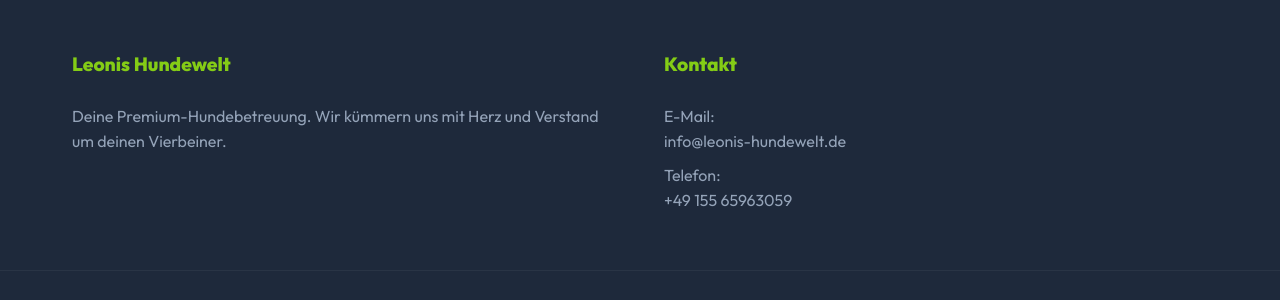
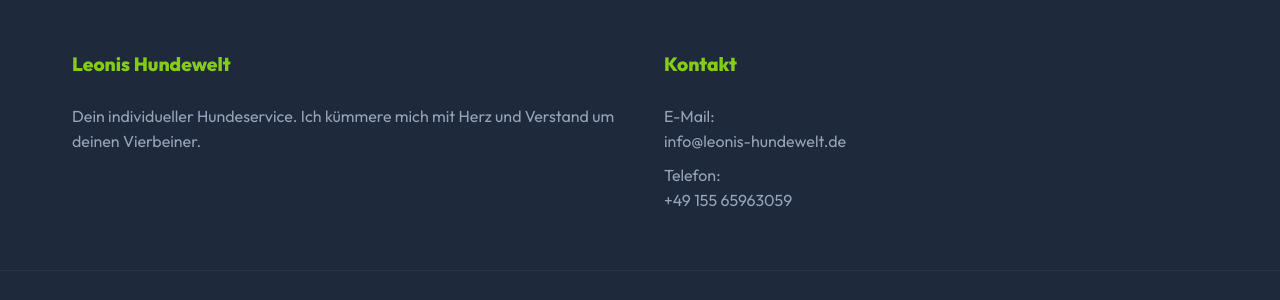
Before and after one commit to leonis-hundewelt/hundewelt, a Jekyll site: the page built from index.html, in a window 1280 px wide and 900 px high, scrolled down 1637 px. Shown: the part 542-842 px from the top of the window. Built offline with Jekyll 4.4.1, drawn with Linux system fonts in a browser that asks for light colours.

Commit message:
Change description

```diff
--- a/_config.yml
+++ b/_config.yml
@@ -24,7 +24,7 @@
 telefon_url: +4915565963059
 telefon_wa: 4915565963059
 description: >- # this means to ignore newlines until "baseurl:"
-  Deine Premium-Hundebetreuung. Wir kümmern uns mit Herz und Verstand um deinen Vierbeiner.
+  Dein individueller Hundeservice. Ich kümmere mich mit Herz und Verstand um deinen Vierbeiner.
 baseurl: "" # the subpath of your site, e.g. /blog
 url: "" # the base hostname & protocol for your site, e.g. http://example.com
 twitter_username: leonis_hundewelt
```
